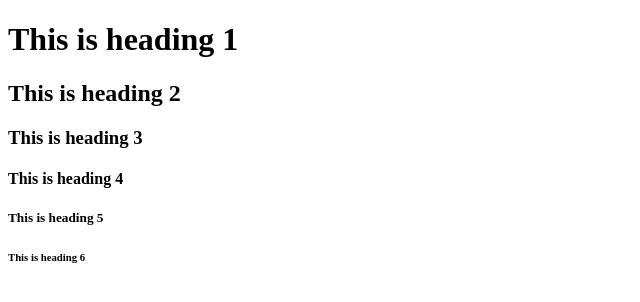
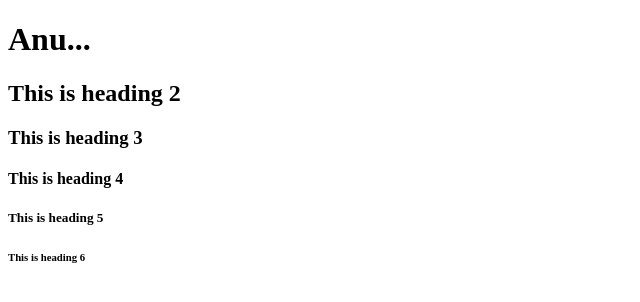
Before and after one commit to anu-baby97/datewithgit, a plain HTML site: page index.html in a window 1280 px wide. Shown: the whole page, without its empty margins (0-640 px from the left). Drawn offline with Linux system fonts and the light colour scheme.

Commit message:
change in first line

```diff
--- a/index.html
+++ b/index.html
@@ -2,7 +2,7 @@
 <html>
 <body>
 
-<h1>This is heading 1</h1>
+<h1>Anu...</h1>
 <h2>This is heading 2</h2>
 <h3>This is heading 3</h3>
 <h4>This is heading 4</h4>
```
